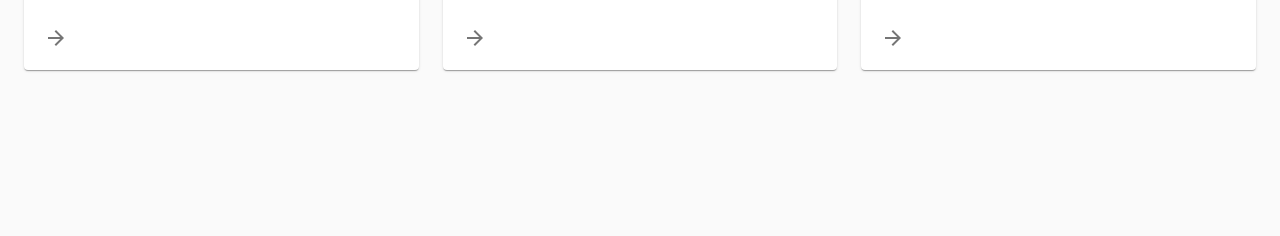
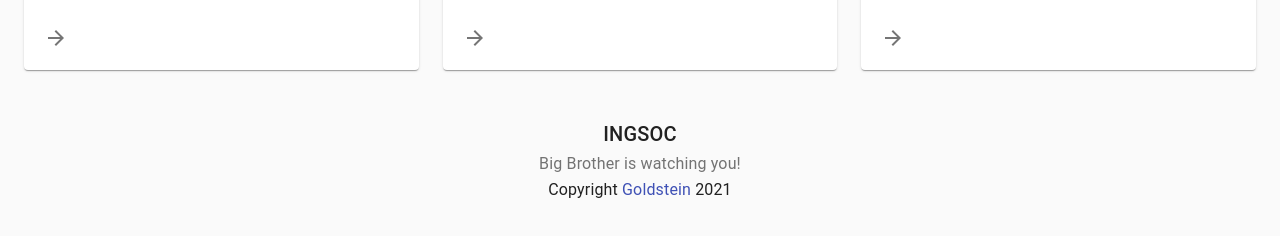
Before and after one commit to a-dri-an-S/Material-UI-Website, a React (Create React App) app: page / in a window 1280 px wide. Shown: the part 1490-1726 px from the top of the page. Before the commit the page ends 1572 px from the top, so only its background shows below. Built offline with nearby package versions, Linux system fonts and the light colour scheme.

Commit message:
added footer

```diff
--- a/src/App.js
+++ b/src/App.js
@@ -3,6 +3,7 @@ import CssBaseline from '@material-ui/core/CssBaseline';
 import NavigationBar from './components/NavigationBar';
 import GridLayout from './components/GridLayout';
 import { Container } from '@material-ui/core';
+import Footer from './components/Footer';
 
 function App() {
   return (
@@ -14,6 +15,7 @@ function App() {
           <GridLayout />
         </main>
       </Container>
+      <Footer />
     </div>
   );
 }
--- /dev/null
+++ b/src/components/Footer.js
@@ -0,0 +1,45 @@
+import {
+    Container,
+    Link,
+    makeStyles,
+    Typography
+} from "@material-ui/core";
+
+function Copyright() {
+    return (
+        <Typography>
+            {"Copyright "}
+            <Link href="https://www.adriansalinas.tech">
+                {"Goldstein "}
+            </Link>
+            { new Date().getFullYear() }
+        </Typography>
+    );
+}
+
+const useStyles = makeStyles((theme) => ({
+    footer: {
+        padding: theme.spacing(6)
+    }
+}));
+
+const Footer = () => {
+
+    const classes = useStyles();
+
+    return (
+        <footer className={classes.footer}>
+            <Container>
+                <Typography variant="h6">
+                    INGSOC
+                </Typography>
+                <Typography variant="subtitle1" color="textSecondary">
+                    Big Brother is watching you!
+                </Typography>
+                <Copyright />
+            </Container>
+        </footer>
+    );
+}
+
+export default Footer;
```
